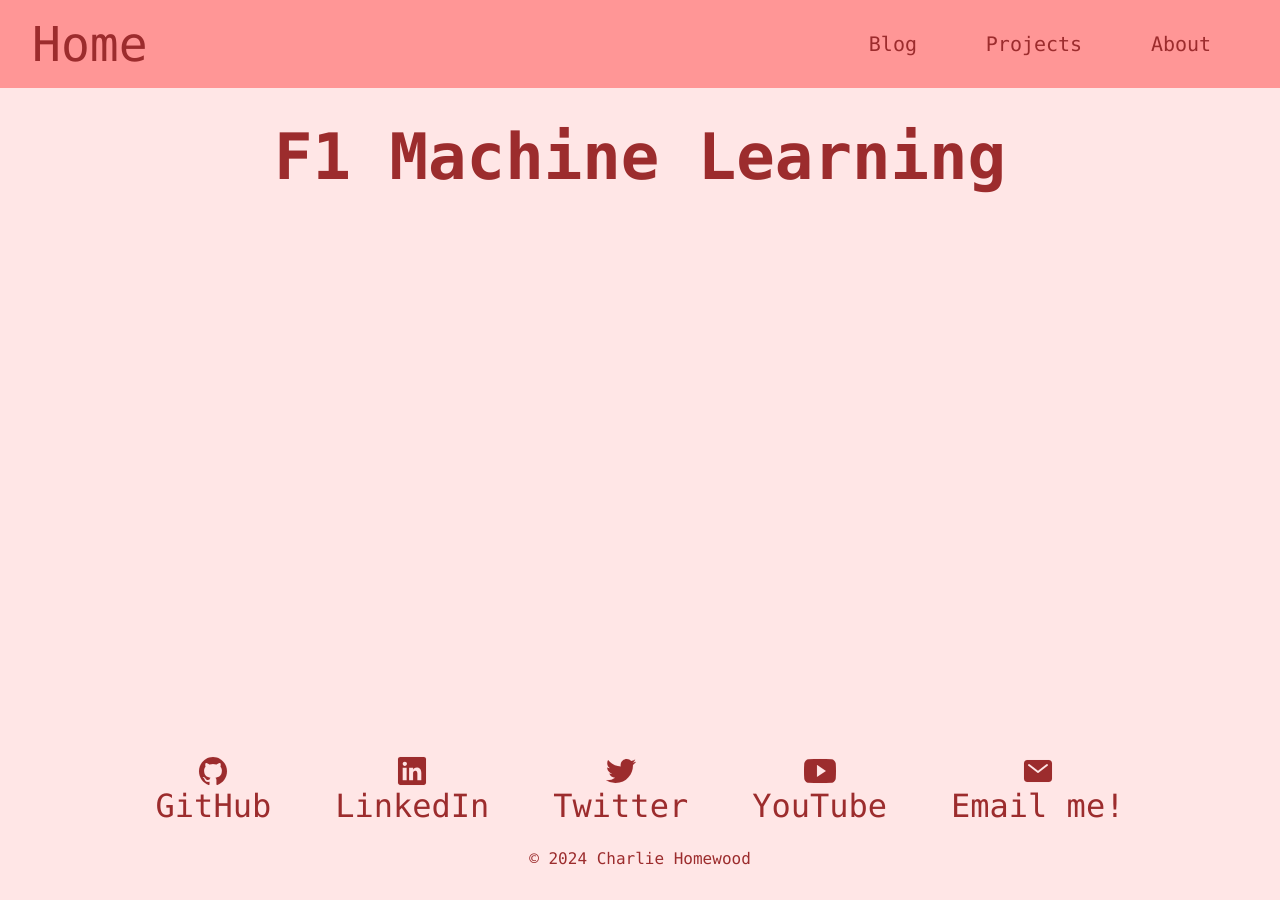
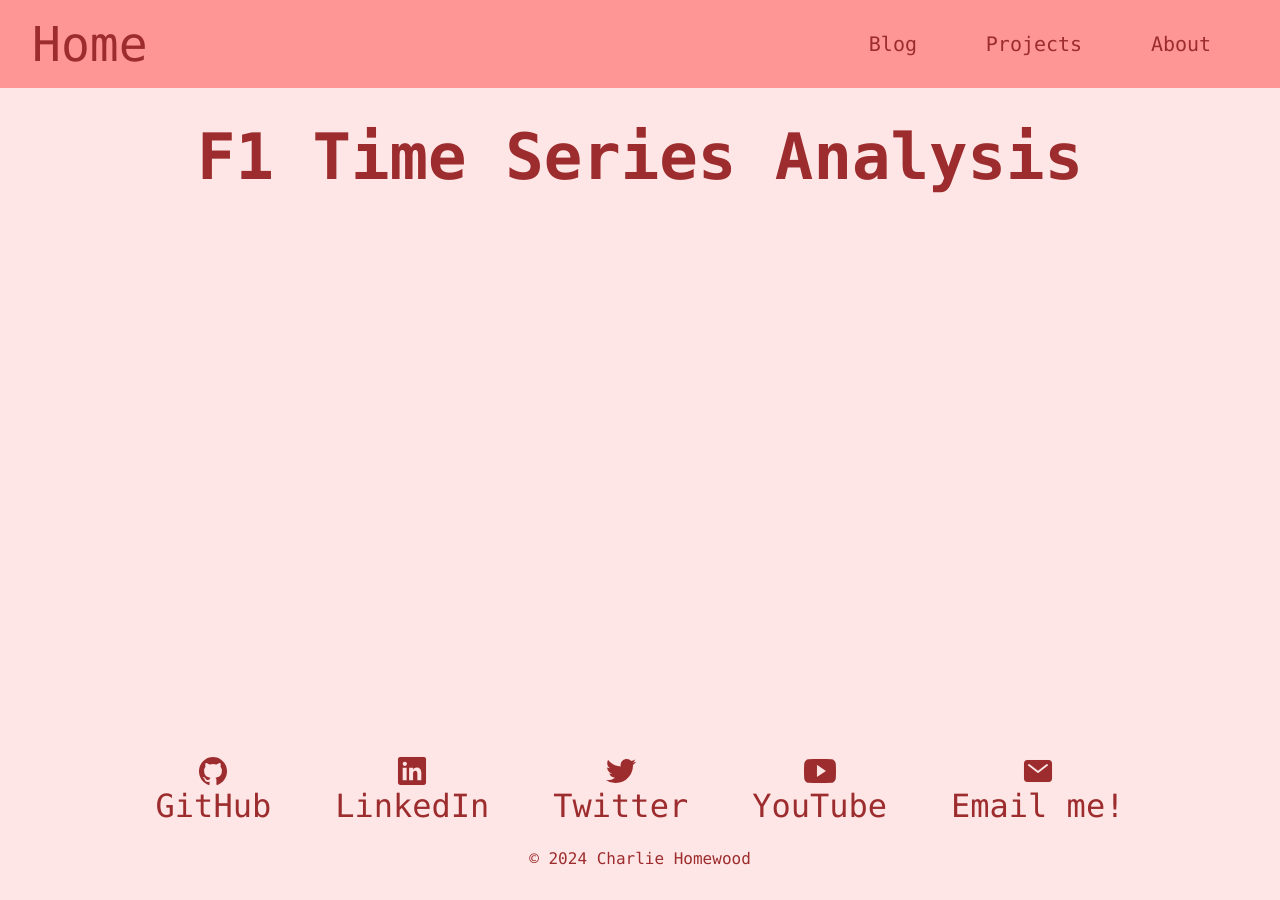
Before and after one commit to CharlieHomewood/website, a Jekyll site: the page built from _pages/projectspages/F1 machine learning.html, in a window 1280 px wide. Built offline with Jekyll 4.4.1, drawn with Linux system fonts in a browser that asks for light colours.

Commit message:
29/01/2024 commit

```diff
--- a/_pages/projectspages/F1 machine learning.html
+++ b/_pages/projectspages/F1 machine learning.html
@@ -1,6 +1,6 @@
 ---
 layout: page
-title: F1 Machine Learning
+title: F1 Time Series Analysis
 category: projectpage
 permalink: /projects/project2
 ---
```
